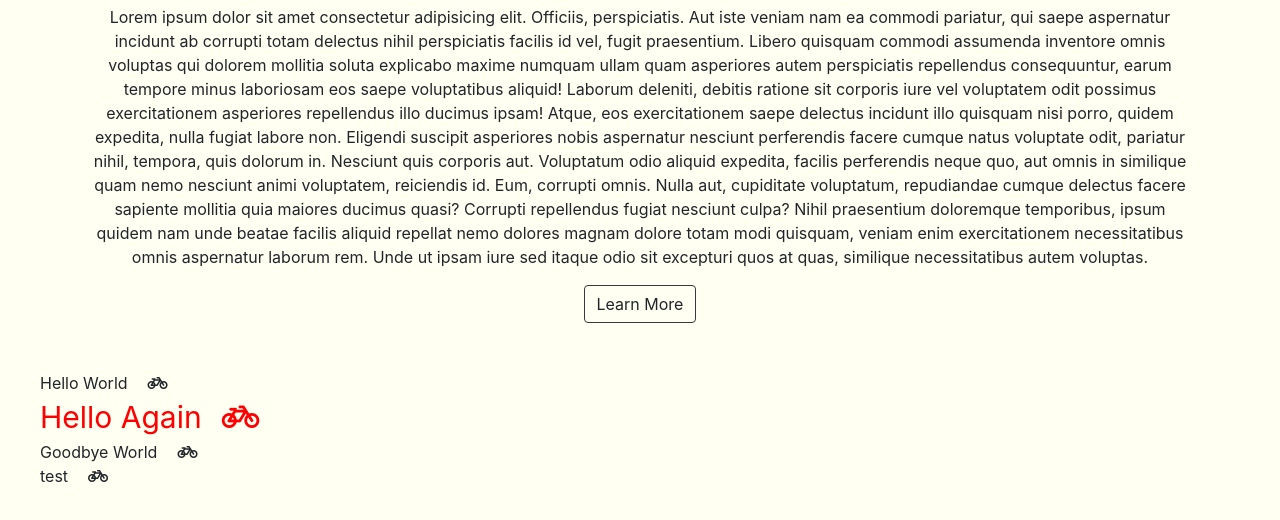
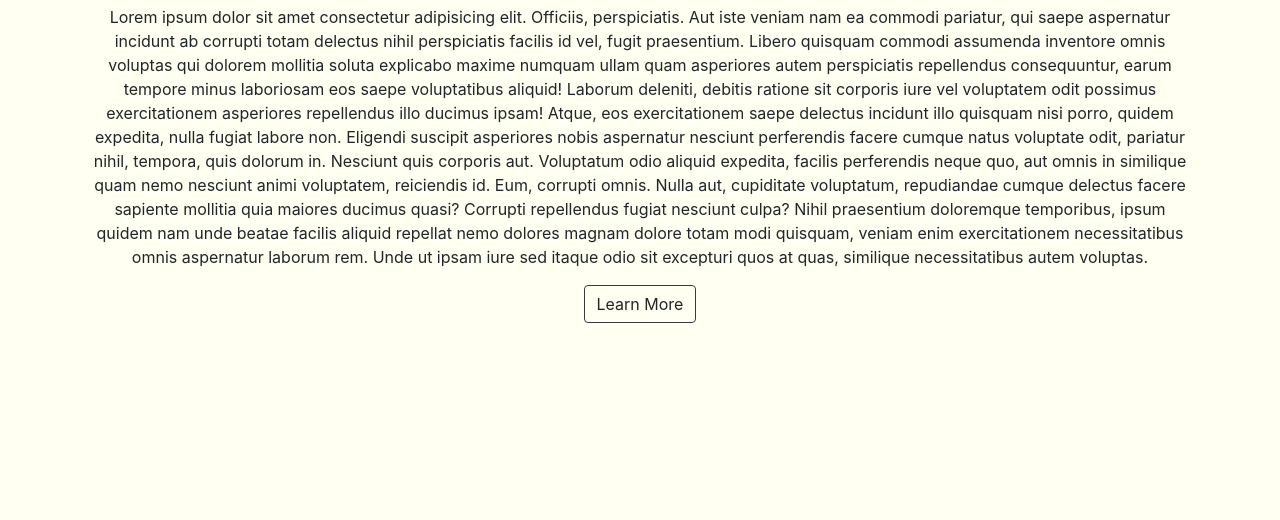
Before and after one commit to mocana544234/carousel-practice-1, a plain HTML site: page index.html in a window 1280 px wide. Shown: the part 779-1299 px from the top of the page. After the commit the page ends 1150 px from the top, so only its background shows below. Drawn offline with nearby package versions, Linux system fonts and the light colour scheme.

Commit message:
reverted back previous changes

```diff
--- a/index.html
+++ b/index.html
@@ -12,7 +12,7 @@
     <link rel="stylesheet" href="css/styles.css">
 </head>
 <body>
-    <header class="container-fluid">
+     <header class="container-fluid">
         <div id="headerCarousel" class="carousel slide" data-ride="carousel">
             <div class="carousel-inner">
                 <div class="carousel-item active" id="carousel_slide_one">
@@ -76,12 +76,7 @@
             </div>
         </div>
     </div>
-    <ul class="mb-5" id="example">
-        <li>Hello World</li>
-        <li>Hello Again</li>
-        <li>Goodbye World</li>
-        <li>test</li>
-    </ul>
+
     <script src="https://code.jquery.com/jquery-3.5.1.slim.min.js"
         integrity="sha384-DfXdz2htPH0lsSSs5nCTpuj/zy4C+OGpamoFVy38MVBnE+IbbVYUew+OrCXaRkfj"
         crossorigin="anonymous"></script>
```
